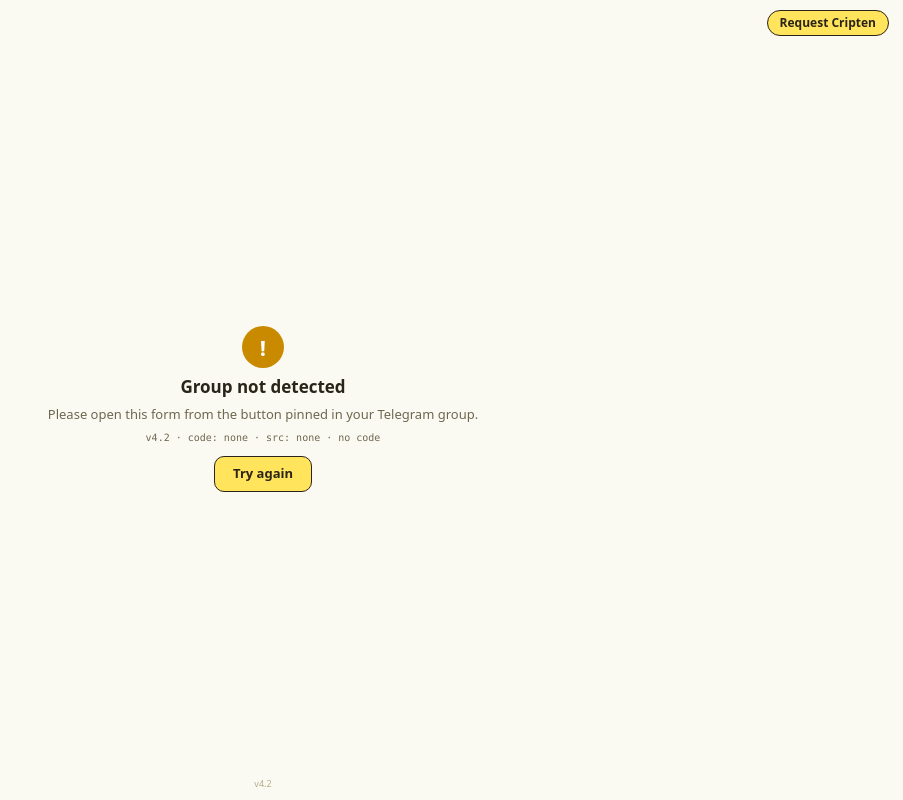
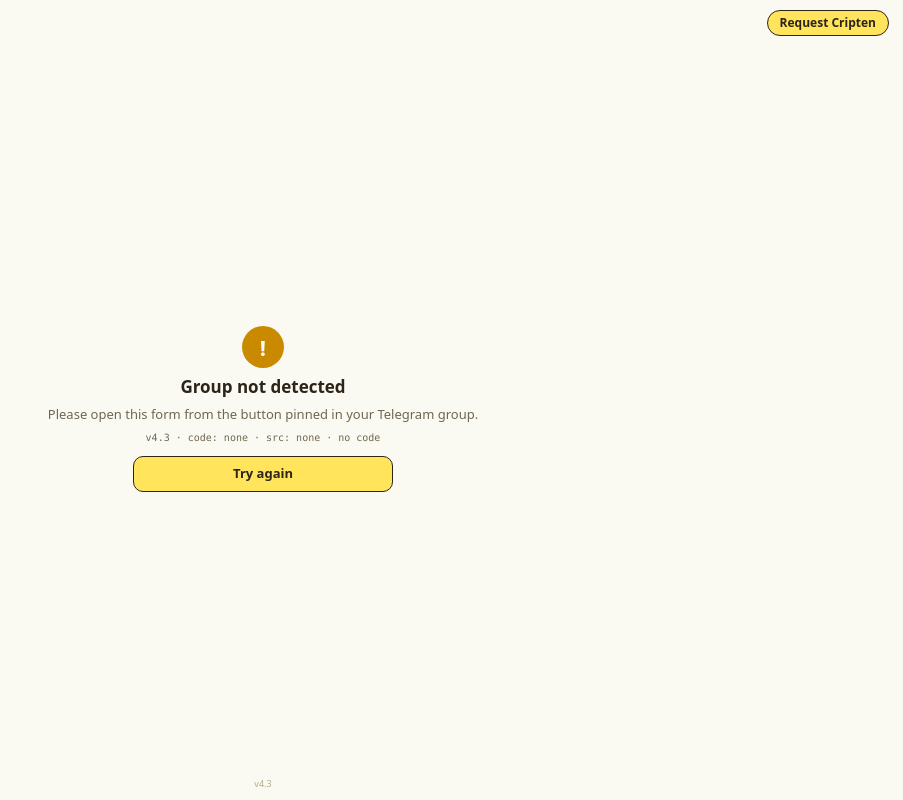
Before and after one commit to marcosarlotto-hash/prueba-flash, a plain HTML site: page index.html in a window 1280 px wide. Shown: the whole page, without its empty margins (377-1280 px from the left). Drawn offline with Linux system fonts and the light colour scheme.

Commit message:
Update index.html

```diff
--- a/index.html
+++ b/index.html
@@ -82,7 +82,9 @@ input:focus,textarea:focus,.seg:focus-within{border-color:var(--ink);box-shadow:
 .res h1{font-size:17px}.res p{color:var(--mut);font-size:13px}
 .tk{font-family:ui-monospace,Menlo,Consolas,monospace;font-size:12px;background:#fff;border:1px solid var(--line);border-radius:8px;padding:5px 9px;word-break:break-all}
 .res .acts{display:flex;gap:8px;margin-top:4px}
-.res .acts .go{padding:0 18px;margin:0;height:36px;font-size:13px}
+.res .acts{width:100%;max-width:260px}
+.res .acts .go{flex:1 1 0;min-width:0;padding:0 8px;margin:0;height:36px;font-size:13px;white-space:nowrap}
+.go.sec{background:#fff}
 #demo{margin-top:auto;padding-top:8px;display:flex;gap:6px;align-items:center;font-size:11px;color:var(--mut)}
 #demo select{height:26px;font-size:11px;width:auto}
 @supports (-webkit-touch-callout:none){input[type=text],input[type=email],input[type=tel],textarea,select{font-size:16px}}
@@ -114,13 +116,13 @@ input:focus,textarea:focus,.seg:focus-within{border-color:var(--ink);box-shadow:
   <div id="err" class="hid" role="alert"></div>
   <button type="submit" class="go" id="go">Submit request</button>
 </form>
-<section class="res hid" id="res" aria-live="polite"><div class="ic" id="res-ic">✓</div><h1 id="res-h"></h1><p id="res-p"></p><div class="tk hid" id="res-t"></div><div class="acts"><button type="button" class="go" id="res-close">Close</button><button type="button" class="btn2" id="res-new">New request</button></div></section>
+<section class="res hid" id="res" aria-live="polite"><div class="ic" id="res-ic">✓</div><h1 id="res-h"></h1><p id="res-p"></p><div class="tk hid" id="res-t"></div><div class="acts"><button type="button" class="go" id="res-close">Close</button><button type="button" class="go sec" id="res-new">New request</button></div></section>
 <section class="res hid" id="fatal"><div class="ic" style="background:#C98A00">!</div><h1 id="fatal-h"></h1><p id="fatal-p"></p><div class="diag" id="fatal-d"></div><div class="acts"><button type="button" class="go" id="fatal-retry">Try again</button></div></section>
 <div id="demo" class="hid"><span>Demo</span><select id="demo-sel">
   <option value="ar">Argentina only</option><option value="br">Brazil only</option><option value="both">Argentina + Brazil</option>
   <option value="multi_ar">Multimerchant · AR</option><option value="multi_br">Multimerchant · BR</option><option value="multi_both">Multimerchant · AR + BR</option></select></div>
 </main>
-<div id="ver">v4.2</div>
+<div id="ver">v4.3</div>
 <script>
 (function () {
 'use strict';
@@ -328,7 +330,7 @@ if (!F.ENDPOINT) { /* demo mode (no backend): scenario picker */
   applyConfig(sanitize(DEMO[$('demo-sel').value])); show();
 } else {
   var cached = readCache(), shown = false;
-  var VER = 'v4.2';
+  var VER = 'v4.3';
   var diag = function (why) { return VER + ' · code: ' + (F.code || 'none') + ' · src: ' + F.src + ' · ' + why; };
   var fatal = function (h, p, why) {
     $('ld').classList.add('hid'); $('form').classList.add('hid');
```
